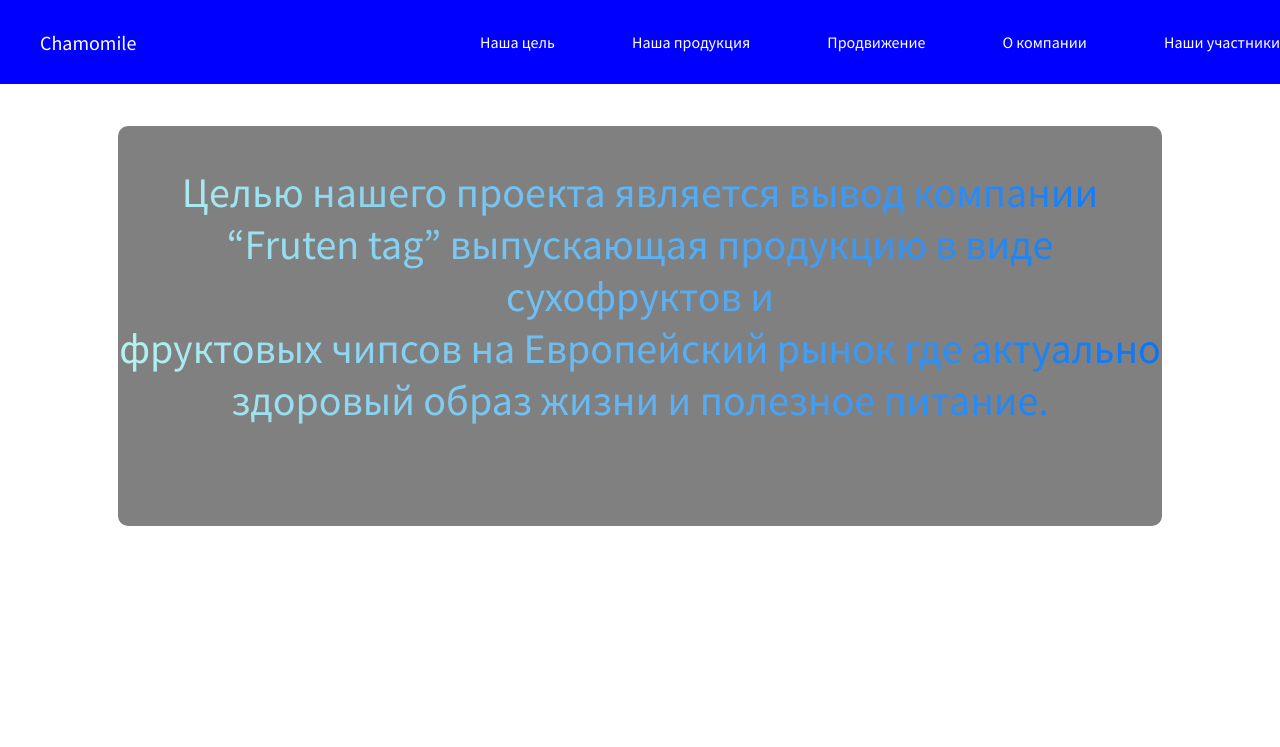
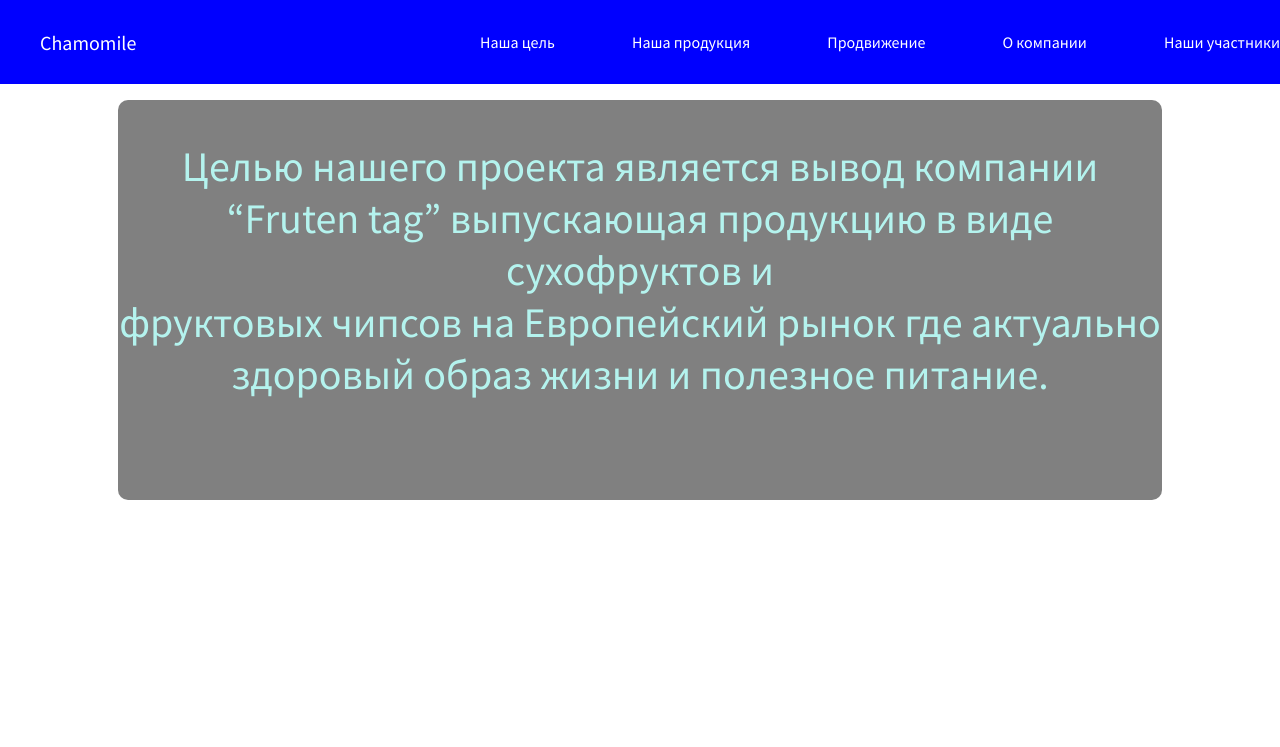
Before and after one commit to BluerisInGalaxy/Chamomile, a plain HTML site: page index.html in a window 1280 px wide. Shown: the top 747 px of the page. Drawn offline with Linux system fonts and the light colour scheme.

Commit message:
vrvrvvrvr

```diff
--- a/index.html
+++ b/index.html
@@ -28,7 +28,7 @@
         </div>
     </header>
     <main>
-        <section>
+        <section style="margin-top: 100px;">
             <div>
                 <div class="about-target">
                     <p class="about-target-title" id="about-target-text">Целью нашего проекта является вывод компании <br>
--- a/main.css
+++ b/main.css
@@ -27,7 +27,7 @@ li{
 
 .header{
     background-color: blue;
-    position: relative;
+    position: fixed;
     top: 0;
     width: 100%;
     height: auto;
@@ -87,7 +87,7 @@ li{
 .about-target-title{
     font-size: 42px;
     /* margin: 30px 0px 0px 30px; */
-    background: linear-gradient(90deg,#b4f3ee,#0874f9);
+    background: #b4f3ee;
     -webkit-background-clip: text;
     width: 100%;
     -webkit-text-fill-color: transparent;
```
